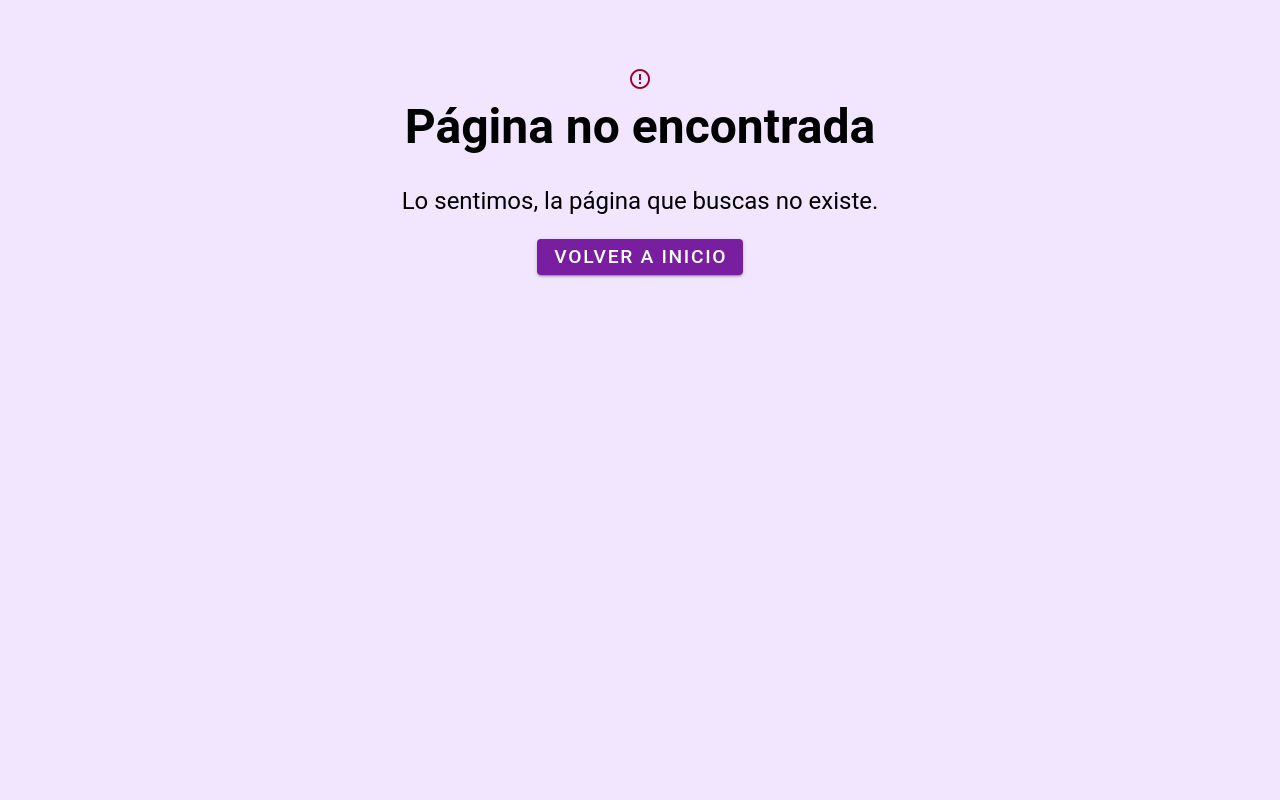
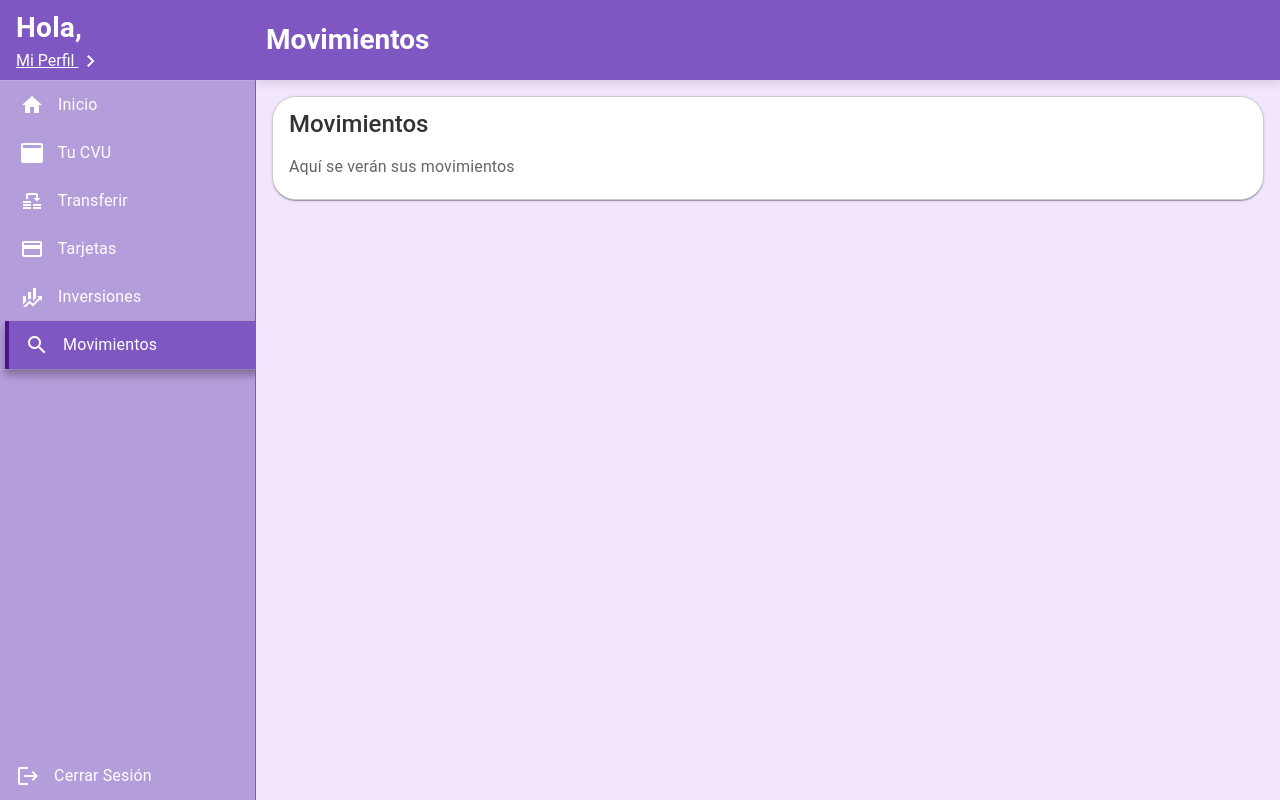
Before and after one commit to cachoJDG/hciTpweb, a Vue app in the folder billeteraHci/: page /movimeintos in a window 1280 px wide. Built offline with nearby package versions, Linux system fonts and the light colour scheme.

Commit message:
boton a la derecha

```diff
--- a/billeteraHci/src/components/ContextComponents/BarraLateral.vue
+++ b/billeteraHci/src/components/ContextComponents/BarraLateral.vue
@@ -56,6 +56,7 @@ const menuItems = ref([
   { title: 'Transferir', icon: 'mdi-transfer', route: 'Transferir' },
   { title: 'Tarjetas', icon: 'mdi-credit-card-outline', route: 'Tarjetas' },
   { title: 'Inversiones', icon: 'mdi-finance', route: 'Inversiones' },
+  { title: 'Movimientos', icon: 'mdi-magnify', route: 'Movimientos' },
 ]);
 
 const hoverItem = ref(null);
--- a/billeteraHci/src/router/index.js
+++ b/billeteraHci/src/router/index.js
@@ -49,6 +49,10 @@ const routes = [
         name: 'Inversiones',
         component: () => import('../views/InversionesView.vue')
     },
+    {   path: '/movimeintos',
+    name: 'Movimientos',
+    component: () => import('../views/movimientos.vue')
+    },
     {
         // If no page found
         path: '/:pathMatch(.*)*',
--- a/billeteraHci/src/views/Inicio.vue
+++ b/billeteraHci/src/views/Inicio.vue
@@ -69,7 +69,15 @@ const toggleBalanceVisibility = () => {
                                                 </template>
                                         </template>
                                 </v-list>
+
+
+                          <div class="text-end">
+                          <my-button class="verMas text-end" @click="">
+                            Ver mas
+                          </my-button>
+                          </div>
                         </v-card>
+
                 </v-container>
 </template>
 
@@ -93,4 +101,7 @@ const toggleBalanceVisibility = () => {
         cursor: pointer;
         margin-left: 10px;
 }
+.verMas{
+  margin: 10px;
+}
 </style>
--- a/billeteraHci/src/views/cards.vue
+++ b/billeteraHci/src/views/cards.vue
@@ -40,7 +40,10 @@ function toggleOFF() {
           </v-list>
         </v-menu>
         <AddedCards :num="3" :isVisible="isVisible" />
-        <MyButton v-if="isVisible" @click="toggleOFF">Listo</MyButton>
+        <div class="text-end">
+          <MyButton v-if="isVisible" @click="toggleOFF">Listo</MyButton>
+          </div>
+
       </MyRectangle>
       <MyRectangle title="Agregar Tarjeta">
         <add-card-form />
--- /dev/null
+++ b/billeteraHci/src/views/movimientos.vue
@@ -0,0 +1,44 @@
+<script setup>
+
+import Cobro from "@/views/Movimientos/Cobro.vue";
+import Transferencia from "@/views/Movimientos/Transferencia.vue";
+import {useWalletStore} from "@/stores/walletStore";
+import BarraLateral from "@/components/ContextComponents/BarraLateral.vue";
+import ContextHeader from "@/components/ContextComponents/contextHeader.vue";
+
+const walletStore = useWalletStore();
+const transactions = walletStore.getTransactions();
+
+</script>
+
+<template>
+  <barra-lateral/>
+  <context-header title="Movimientos"/>
+  <v-container>
+    <v-card class="rounded-xl pr-2 movimeientosCard" color="white" style="border: 1px solid #ccc;">
+      <v-card-title class="text-h5 font-weight-medium pb-0" style="color: #333;">Movimientos</v-card-title>
+      <v-list bg-color="white" class="pt-0">
+        <template v-if="transactions.length === 0">
+          <v-list-item>
+            <v-list-item-title style="color: #666;">Aquí se verán sus movimientos</v-list-item-title>
+          </v-list-item>
+        </template>
+        <template v-else>
+          <template v-for="(transaction, index) in transactions.slice().reverse()" :key="index">
+
+            <Transferencia v-if="transaction.type === 'add'" :monto=transaction.amount persona="Juan Gago" :fecha="transaction.date" :tType="transaction.typeOfTransaction"/>
+            <Cobro v-else-if="transaction.type === 'remove'" :monto=transaction.amount persona="Juan Gago" :fecha="transaction.date" :tType="transaction.typeOfTransaction"/>
+          </template>
+        </template>
+      </v-list>
+    </v-card>
+  </v-container>
+</template>
+
+<style scoped>
+
+
+.movimeientosCard{
+
+}
+</style>
```
